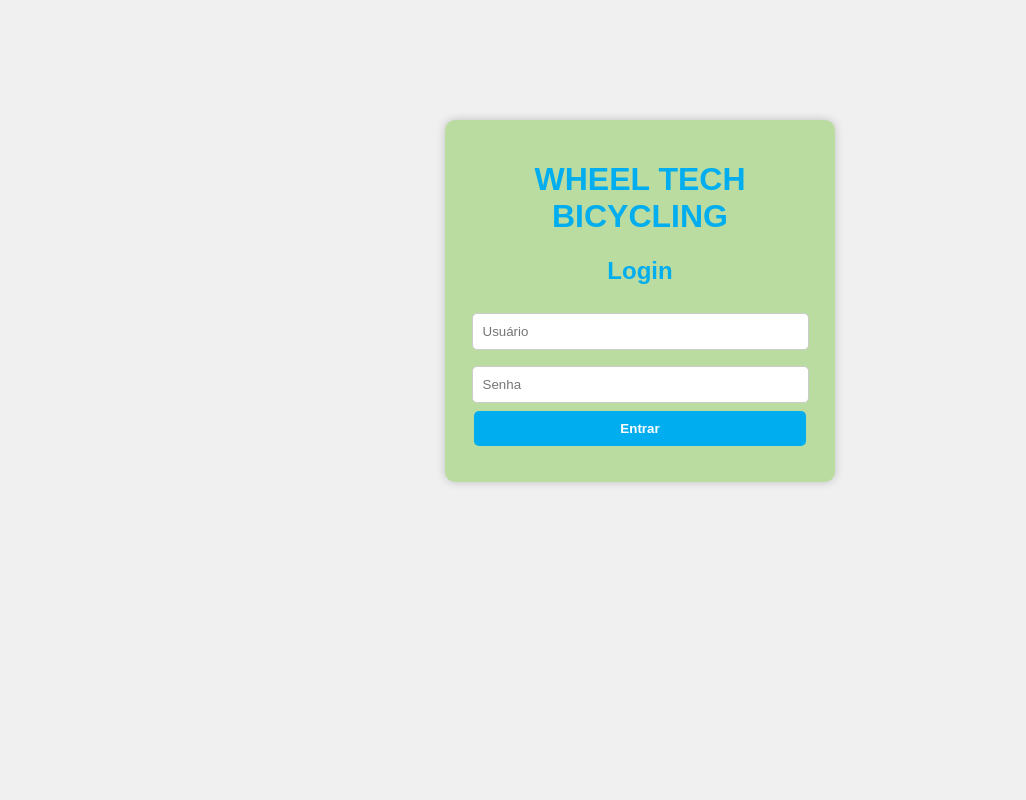
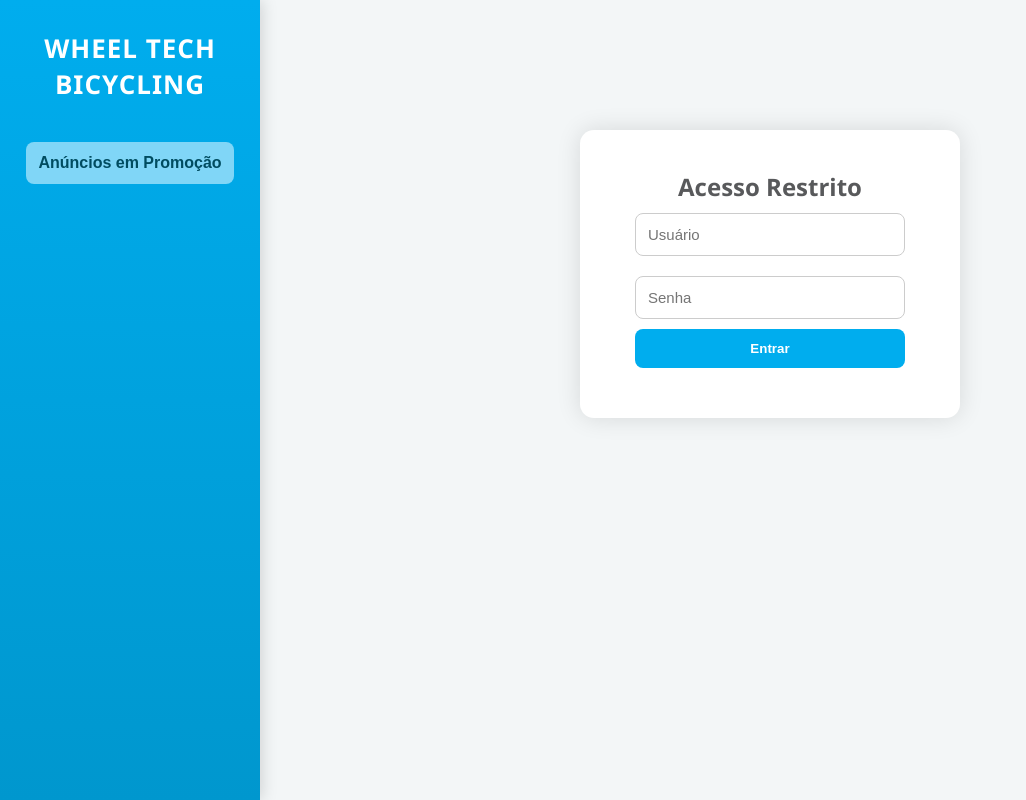
Before and after one commit to andressa1998/anuncios, a plain HTML site: page site/index.html in a window 1280 px wide. Shown: the whole page, without its empty margins (0-1026 px from the left). Drawn offline with Linux system fonts and the light colour scheme.

Commit message:
Atualizando layout do painel

```diff
--- a/site/estilo.css
+++ b/site/estilo.css
@@ -1,101 +1,173 @@
+/* RESET */
+* { margin: 0; padding: 0; box-sizing: border-box; }
+
 body {
-    font-family: Arial, sans-serif;
-    background-color: #F0F0F0;
+  font-family: "Segoe UI", sans-serif;
+  background-color: #F3F6F7;
   color: #58595B;
-    margin: 0;
-    padding: 20px;
+  display: flex;
+  height: 100vh;
+  overflow: hidden;
 }
 
-h1, h2 {
-    color: #00ADEE;
+/* ------------------ SIDEBAR ------------------ */
+
+.sidebar {
+  width: 260px;
+  background: linear-gradient(180deg, #00ADEE, #0097CE);
+  padding: 30px 20px;
+  color: white;
+  display: flex;
+  flex-direction: column;
+  align-items: center;
+  box-shadow: 2px 0 15px rgba(0,0,0,0.15);
+}
+
+.brand {
+  font-size: 26px;
+  font-weight: bold;
+  text-align: center;
+  margin-bottom: 40px;
+  letter-spacing: 1px;
+}
+
+.menu-btn {
+  width: 100%;
+  padding: 12px;
+  background: #80D6F7;
+  border: none;
+  color: #004C60;
+  font-weight: bold;
+  font-size: 16px;
+  border-radius: 8px;
+  cursor: pointer;
+  transition: 0.2s ease;
+}
+
+.menu-btn:hover {
+  background: #76B84A;
+  color: white;
+  transform: scale(1.02);
+}
+
+/* ------------------ MAIN ------------------ */
+
+.main {
+  flex: 1;
+  padding: 30px;
+  overflow-y: auto;
+}
+
+/* ------------------ LOGIN ------------------ */
+
+.login-box {
+  width: 380px;
+  margin: 100px auto;
+  background: white;
+  padding: 40px;
+  border-radius: 14px;
+  box-shadow: 0 0 25px rgba(0,0,0,0.12);
   text-align: center;
 }
 
-#error {
-    color: red;
+.login-box input {
+  width: 90%;
+  padding: 12px;
+  margin: 10px 0;
+  border-radius: 8px;
+  border: 1px solid #CCC;
+  font-size: 15px;
 }
 
-#login-container {
-    max-width: 350px;
-    margin: 100px auto;
-    padding: 20px;
-    background: #BBDCA1;
-    border-radius: 10px;
-    box-shadow: 0 0 10px rgba(0,0,0,0.2);
-    text-align: center;
+.login-btn {
+  width: 90%;
+  padding: 12px;
+  background: #00ADEE;
+  border: none;
+  border-radius: 8px;
+  color: white;
+  font-weight: bold;
+  cursor: pointer;
 }
 
-#login-container input {
-    width: 90%;
-    padding: 10px;
-    margin: 8px 0;
-    border-radius: 5px;
-    border: 1px solid #ccc;
+.error {
+  margin-top: 10px;
+  color: #E30000;
+  font-weight: bold;
 }
 
-#login-container button {
-    width: 95%;
-    padding: 10px;
-    background-color: #00ADEE;
+/* ------------------ TOP BAR ------------------ */
+
+.top-bar {
+  display: flex;
+  justify-content: space-between;
+  margin-bottom: 20px;
+}
+
+.export-btn {
+  padding: 10px 20px;
+  background: #76B84A;
   border: none;
   color: white;
   font-weight: bold;
+  border-radius: 8px;
   cursor: pointer;
-    border-radius: 5px;
 }
 
-#login-container button:hover {
-    background-color: #76B84;
+/* ------------------ CARDS ------------------ */
+
+.card {
+  background: white;
+  padding: 20px;
+  border-radius: 12px;
+  box-shadow: 0 2px 12px rgba(0,0,0,0.1);
+  margin-bottom: 25px;
 }
 
-#main-container {
-    max-width: 1200px;
-    margin: 20px auto;
-}
+/* ------------------ TABELA ------------------ */
 
-button#export-btn {
-    background-color: #00ADEE;
-    padding: 10px 20px;
-    margin-bottom: 10px;
+.table-wrapper {
+  max-height: 450px;
+  overflow-y: auto;
+  border-radius: 8px;
 }
 
 table {
   width: 100%;
   border-collapse: collapse;
-    margin-bottom: 20px;
 }
 
 th {
-    background-color: #80D6F7;
-    color: #58595B;
-    padding: 10px;
+  background: #00ADEE;
+  color: white;
+  padding: 12px;
+  position: sticky;
+  top: 0;
+  z-index: 5;
 }
 
 td {
-    padding: 8px;
+  padding: 10px;
+  border-bottom: 1px solid #E4E4E4;
   text-align: center;
-    border: 1px solid #ccc;
 }
 
 tr:nth-child(even) {
-    background-color: #BBDCA1;
+  background: #F3FBFF;
 }
 
 tr.divergencia {
-    background-color: #76B84;
+  background-color: #76B84A !important;
   color: white;
   font-weight: bold;
 }
 
-ul#lista-divergencias {
-    list-style: none;
-    padding: 0;
+/* ------------------ LISTA ------------------ */
+
+.lista-div li {
+  background: #80D6F7;
+  padding: 10px;
+  border-radius: 8px;
+  margin: 5px 0;
+  font-weight: bold;
 }
-
-ul#lista-divergencias li {
-    background-color: #80D6F7;
-    margin: 5px 0;
-    padding: 8px;
-    border-radius: 5px;
-    color: #58595B;
-}
--- a/site/index.html
+++ b/site/index.html
@@ -2,23 +2,43 @@
 <html lang="pt-BR">
 <head>
   <meta charset="UTF-8">
-    <title>WHEEL TECH BICYCLING - Promoções</title>
+  <title>WHEEL TECH BICYCLING - Dashboard</title>
   <link rel="stylesheet" href="estilo.css">
 </head>
+
 <body>
-    <div id="login-container">
-        <h1>WHEEL TECH BICYCLING</h1>
-        <h2>Login</h2>
+  <!-- Sidebar -->
+  <aside class="sidebar">
+    <div class="brand">WHEEL TECH<br>BICYCLING</div>
+    <nav>
+      <button class="menu-btn" id="btn-anuncios">Anúncios em Promoção</button>
+    </nav>
+  </aside>
+
+  <!-- Conteúdo principal -->
+  <main class="main">
+
+    <!-- Tela de Login -->
+    <section id="login-container" class="login-box">
+      <h2>Acesso Restrito</h2>
+
       <input type="text" id="username" placeholder="Usuário">
       <input type="password" id="password" placeholder="Senha">
-        <button id="login-btn">Entrar</button>
+
+      <button id="login-btn" class="login-btn">Entrar</button>
+
       <p id="login-error" class="error"></p>
-    </div>
+    </section>
 
-    <div id="main-container" style="display:none;">
-        <h1>Promoções Atuais</h1>
-        <button id="export-btn">Exportar XLSX</button>
+    <!-- Conteúdo real -->
+    <section id="content-container" style="display:none;">
+      <header class="top-bar">
+        <h1>Anúncios em Promoção</h1>
+        <button id="export-btn" class="export-btn">Exportar XLSX</button>
+      </header>
 
+      <div class="card">
+        <div class="table-wrapper">
           <table id="tabela-promos">
             <thead>
               <tr>
@@ -35,12 +55,19 @@
             </thead>
             <tbody></tbody>
           </table>
+        </div>
+      </div>
 
+      <div class="card">
         <h2>Itens com Divergência</h2>
-        <ul id="lista-divergencias"></ul>
+        <ul id="lista-divergencias" class="lista-div"></ul>
       </div>
+    </section>
+
+  </main>
 
   <script src="https://cdnjs.cloudflare.com/ajax/libs/xlsx/0.18.5/xlsx.full.min.js"></script>
   <script src="script.js"></script>
+
 </body>
 </html>
--- a/site/script.js
+++ b/site/script.js
@@ -11,12 +11,14 @@ document.getElementById("login-btn").addEventListener("click", () => {
 
     if(users[username] && users[username] === password){
         document.getElementById("login-container").style.display = "none";
-        document.getElementById("main-container").style.display = "block";
-        carregarTabela();
+        document.getElementById("content-container").style.display = "block";
     } else {
         errorEl.textContent = "Usuário ou senha incorretos!";
     }
 });
+
+// Botão da sidebar
+document.getElementById("btn-anuncios").addEventListener("click", carregarTabela);
 
 async function carregarTabela(){
     const response = await fetch("dados.json");
```
Lines whose indentation alone changed are shown as unchanged.
